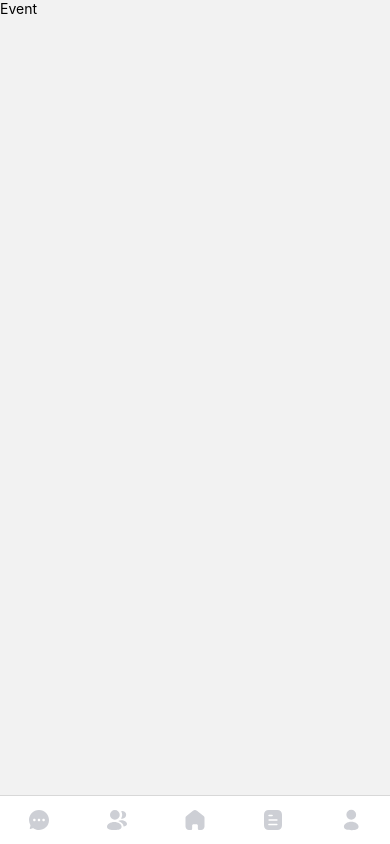
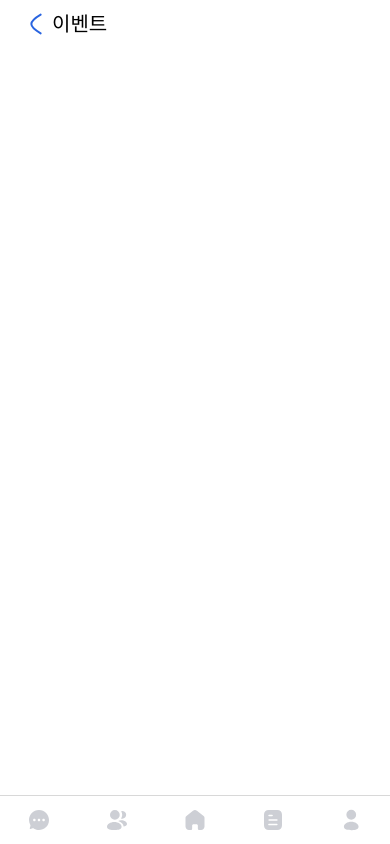
Before and after one commit to team-diverse/dife-frontend, a React Native app: screen /Event in a window 390 px wide. Built offline with nearby package versions, Linux system fonts and the light colour scheme; a web font is replaced by a local one.

Commit message:
feat: 상단바 컴포넌트 생성 및 eventPage 적용

```diff
--- /dev/null
+++ b/src/components/TobBar.js
@@ -0,0 +1,42 @@
+import React from 'react';
+import { View, Text, StyleSheet } from 'react-native';
+import { customTheme } from '../styles/customTheme.js';
+import ArrowRight from './icon_32/ArrowRight_32_.js';
+
+const { fontHead20 } = customTheme;
+
+const TopBar = ({tobBar="상단바"}) => {
+    return (
+        <View style={styles.rectangle}>
+          <View style={styles.container}>
+            <ArrowRight style={styles.arrow}/>
+            <View style={styles.text}>
+              <Text style={styles.textStyle}>{tobBar}</Text>
+            </View>
+          </View>
+        </View>
+    );
+};
+
+const styles = StyleSheet.create({
+  rectangle: {
+    position: 'relative',
+    justifyContent: 'center',
+    width: '100%',
+    height: 48,
+    backgroundColor: customTheme.bgBasic,
+  },
+  container: {
+    position: 'absolute',
+    flexDirection: 'row',
+    alignItems: 'center',
+  },
+  arrow: {
+    marginLeft: 20,
+  },
+  textStyle: {
+    ...fontHead20,
+  },
+});
+
+export default TopBar;
--- /dev/null
+++ b/src/components/icon_32/ArrowRight_32_.js
@@ -0,0 +1,21 @@
+import * as React from 'react';
+import Svg, { Path } from 'react-native-svg';
+
+const ArrowRight = (props) => (
+  <Svg
+    xmlns="http://www.w3.org/2000/svg"
+    width={32}
+    height={32}
+    fill="none"
+    {...props}
+  >
+    <Path
+      stroke="#2964E0"
+      strokeLinecap="round"
+      strokeLinejoin="round"
+      strokeWidth={2}
+      d="M20.666 6.667S11.333 12.192 11.333 16c0 3.807 9.333 9.333 9.333 9.333"
+    />
+  </Svg>
+)
+export default ArrowRight;
--- a/src/pages/homePage/eventPage.js
+++ b/src/pages/homePage/eventPage.js
@@ -1,14 +1,14 @@
 import React, { useState } from 'react';
-import { View, Text } from 'react-native';
+import { View, Text, SafeAreaView } from 'react-native';
 import EventStyles from './eventStyles';
-import { NavigationContainer } from '@react-navigation/native';
-import { createNativeStackNavigator } from '@react-navigation/native-stack';
+import TopBar from '../../components/TobBar.js';
 
 const EventPage = () => {
     return (
-        <View>
-            <Text>Event</Text>
-        </View>
+        <SafeAreaView style={EventStyles.container}>
+            <TopBar tobBar="이벤트"/>
+            {/* <Text>Event</Text> */}
+        </SafeAreaView>
     )
 }
 
--- a/src/pages/homePage/eventStyles.js
+++ b/src/pages/homePage/eventStyles.js
@@ -3,6 +3,11 @@ import { customTheme } from '../../styles/customTheme';
 
 const { fontHead18, fontSub16, fontCaption } = customTheme;
 
-const EventStyles = StyleSheet.create({});
+const EventStyles = StyleSheet.create({
+    container: {
+        flex: 1,
+        backgroundColor: customTheme.bgBasic,
+    },
+});
 
 export default EventStyles;
```
Also changed, not shown: src/components/icon_32/svg/arrow_right_32.svg (added).
